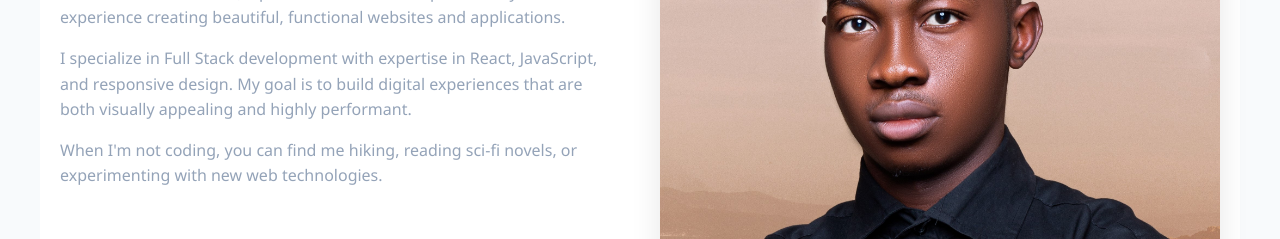
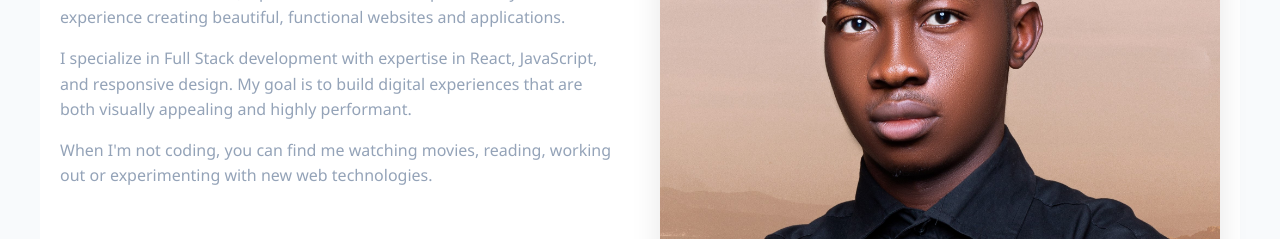
Before and after one commit to divinepatrick/Power-Learn-Project, a plain HTML site: page portfolio page/index.html in a window 1280 px wide. Shown: the part 1160-1399 px from the top of the page. Drawn offline with Linux system fonts and the light colour scheme.

Commit message:
Update index.html

```diff
--- a/portfolio page/index.html
+++ b/portfolio page/index.html
@@ -22,7 +22,7 @@
             <div class="about-text">
                 <p>Hello! I'm Divine Patrick, a passionate web developer with 3 years of experience creating beautiful, functional websites and applications.</p>
                 <p>I specialize in Full Stack development with expertise in React, JavaScript, and responsive design. My goal is to build digital experiences that are both visually appealing and highly performant.</p>
-                <p>When I'm not coding, you can find me hiking, reading sci-fi novels, or experimenting with new web technologies.</p>
+                <p>When I'm not coding, you can find me watching movies, reading, working out or experimenting with new web technologies.</p>
             </div>
             <div class="about-image">
                 <img src="./assets/professional photo.jpg" alt="Divine Patrick">
```
